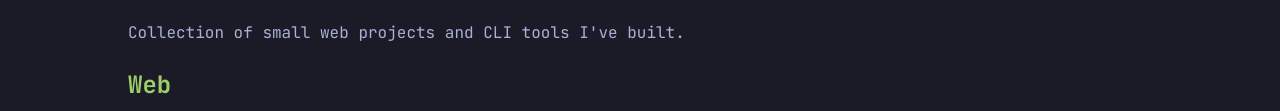
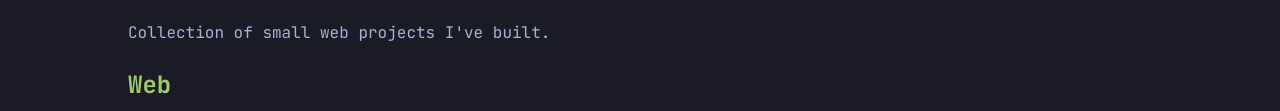
Before and after one commit to ZexisX/pierolescano.com, an Astro site: page /projects in a window 1280 px wide. Shown: the part 235-346 px from the top of the page. Built offline with nearby package versions, Linux system fonts and the light colour scheme; Astro itself is replaced by a stand-in of ours; no server answers.

Commit message:
Update projects.astro

```diff
--- a/src/pages/projects.astro
+++ b/src/pages/projects.astro
@@ -4,7 +4,7 @@ import ProjectList from "../components/ProjectList.astro";
 import { projects } from "../data";
 
 const title = "Projects";
-const description = "Collection of small web projects and CLI tools I've built.";
+const description = "Collection of small web projects I've built.";
 
 const webProjects = projects.filter(p => p.category === "web");
 const cliProjects = projects.filter(p => p.category === "cli");
```
